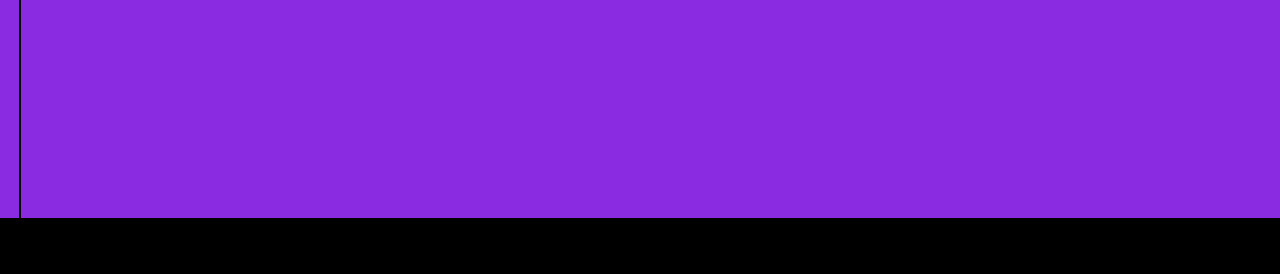
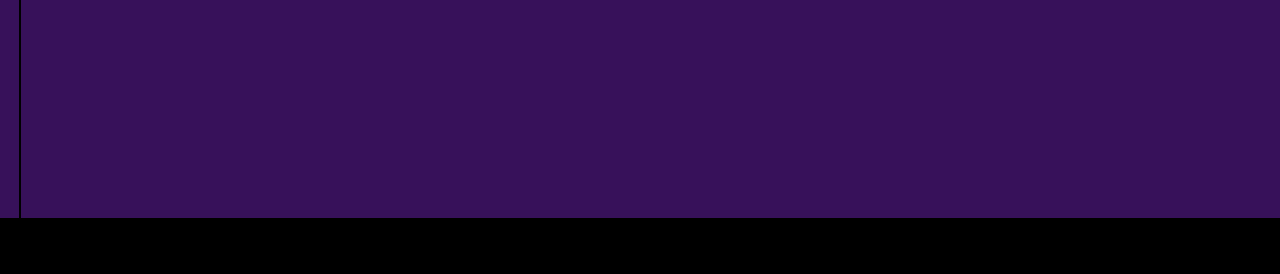
Before and after one commit to aryan-gupta/digityme, a plain HTML site: page webapp/webroot/index.html in a window 1280 px wide. Shown: the part 526-800 px from the top of the page. Drawn offline with Linux system fonts and the light colour scheme.

Commit message:
Add rudimentary screen dimming functionality

```diff
--- a/webapp/webroot/index.html
+++ b/webapp/webroot/index.html
@@ -14,6 +14,14 @@
       background-color: #000000;
       overflow: hidden;
       color: #E0E0E0;
+    }
+
+    #screen-dimmer {
+      background: rgba(0, 0, 0, 0);
+      height: 100vh;
+      width: 100vw;
+      position: fixed;
+      z-index: 999;
     }
 
     #r1 {
@@ -55,7 +63,6 @@
     #date {
       position: relative;
       top: 20px;
-      color: #E0E0E0;
       font-size: 9vh;
     }
 
@@ -71,7 +78,6 @@
       position: relative;
       top: 20px;
       left: -15px;
-      color: #E0E0E0;
       font-size: 35vh;
     }
 
@@ -120,6 +126,7 @@
 </head>
 
 <body>
+  <div id="screen-dimmer"></div>
   <div id="r1">
     <div id="r1c1">
       <div id="r1c1r1"><div id="date"></div></div>
@@ -233,13 +240,34 @@
       });
     }
 
+    function dim() {
+      let dim = "";
+      let date = new Date();
+      let hour = date.getHours();
+      if (hour < 5) {
+        dim = "rgba(0, 0, 0, 0.6)";
+      } else if (hour < 15) {
+        dim = "rgba(0, 0, 0, 0.0)";
+      } else if (hour < 22) {
+        dim = "rgba(0, 0, 0, 0.2)";
+      } else if (hour < 24) {
+        dim = "rgba(0, 0, 0, 0.6)";
+      } else {
+        dim = "rgba(0, 0, 0, 0.6)";
+      }
+
+      document.getElementById("screen-dimmer").style.backgroundColor = dim;
+    }
+
     setInterval(burnGuardAnimate, delay + scrollDelay);
     setInterval(calendar, 10000);
     setInterval(clock, 500);
+    setInterval(dim, 30 * 60 * 1000); // 30min
 
     clock();
     calendar();
     burnGuardAnimate();
+    dim();
   </script>
 </body>
 
```
